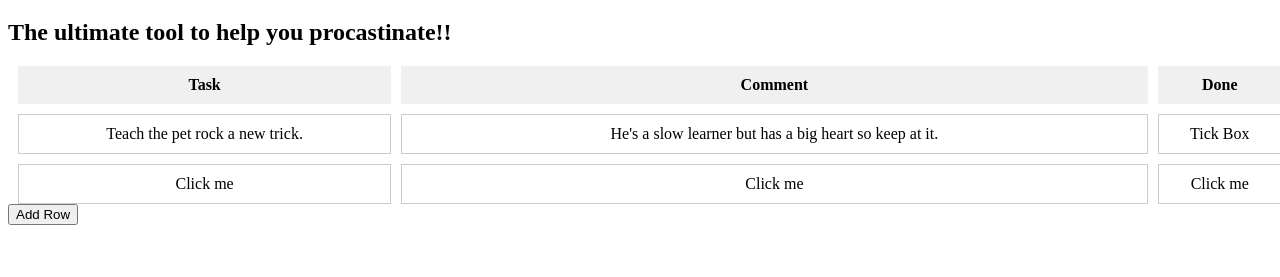
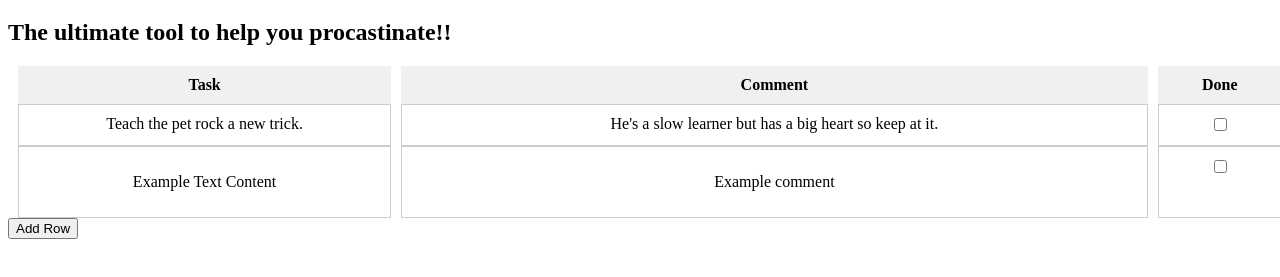
Before and after one commit to barnziebus/ToDoList, a plain HTML site: page index.html in a window 1280 px wide. Both pictures are taken after a click on the button "Add Row". Shown: the part 61-338 px from the top of the page. Drawn offline with Linux system fonts and the light colour scheme.

Commit message:
added a class file to input new rows into the todo list

```diff
--- a/index.html
+++ b/index.html
@@ -9,19 +9,24 @@
 <body>
     <h1>Procastionator's Pal</h1>
     <h2>The ultimate tool to help you procastinate!!</h2>
-    <div class="todo-list-container" id="todoListContainer">
+    <div class="todo-list-container-headers" id="todoListHeaders">
         <div class="header">Task</div>
         <div class="header">Comment</div>
         <div class="header">Done</div>
+    </div>
 
-        <div class="item">Teach the pet rock a new trick.</div>
-        <div class="item">He's a slow learner but has a big heart so keep at it.</div>
-        <div class="item">Tick Box</div>
+    <div class="todo-list-container" id="todoListContainer">
+        <div class="row">
+            <div class="item">Teach the pet rock a new trick.</div>
+            <div class="item">He's a slow learner but has a big heart so keep at it.</div>
+            <div class="item"><input type="checkbox"></input></div>
+        </div>
+    </div>
 
-    </div>
 
     <button id="addRowButton">Add Row</button>
 
-    <script src="main.js"></script>
+    <script src="newListItem.js" type="module"></script>
+    <script src="main.js" type="module"></script>
 </body>
 </html>
--- a/main.js
+++ b/main.js
@@ -1,3 +1,5 @@
+import { newTodoListItem } from "./newListItem.js";
+
 document.addEventListener("DOMContentLoaded", function() {
     const addButton = document.getElementById("addRowButton");
     const gridContainer = document.getElementById("todoListContainer");
@@ -6,15 +8,12 @@ document.addEventListener("DOMContentLoaded", function() {
         // Create new row
         console.log(`Create new row button pressed`);
 
-        const newRow = document.createElement("div");
-        newRow.classList.add("item");
-
-        for (let i = 0; i < 3; i++) {
-            const newCell = document.createElement("div");
-            newCell.textContent = `Click me`;
-            newCell.classList.add("item");
-
-            gridContainer.appendChild(newCell);
-        }
+        createExampleRow(gridContainer)
     });
 });
+
+
+
+function createExampleRow(todoListContainer) {
+    new newTodoListItem(todoListContainer)
+}
--- /dev/null
+++ b/newListItem.js
@@ -0,0 +1,55 @@
+export class newTodoListItem {
+    constructor(listContainer) {
+        console.log(`Build new row has be initalised from the newTodoListItem class`)
+        this.listContainer = listContainer
+
+        this.buildRow(listContainer)
+    }
+
+    buildRow(container) {
+        let rowContainer = document.createElement("div");
+        rowContainer.classList.add("row")
+
+        this.buildTaskCell(rowContainer)
+        this.buildCommentCell(rowContainer)
+        this.addTickBox(rowContainer)
+
+        container.appendChild(rowContainer);
+    }
+
+    buildTaskCell(container) {
+        let taskCellContainer = document.createElement("div");
+        let taskCellContent = document.createElement("p");
+
+        taskCellContainer.classList.add("item")
+
+        taskCellContent.textContent = `Example Text Content`;
+
+        taskCellContainer.appendChild(taskCellContent)
+        container.appendChild(taskCellContainer);
+    }
+
+    buildCommentCell(container) {
+        let commentCellContainer = document.createElement("div");
+        let commentCellContent = document.createElement("p");
+
+        commentCellContainer.classList.add("item");
+
+        commentCellContent.textContent = `Example comment`;
+
+        commentCellContainer.appendChild(commentCellContent);
+        container.appendChild(commentCellContainer);
+    }
+
+    addTickBox(container) {
+        let tickboxContainer = document.createElement("div");
+        let tickboxContent = document.createElement("input");
+
+        tickboxContainer.classList.add("item");
+
+        tickboxContent.type = "checkbox";
+
+        tickboxContainer.appendChild(tickboxContent);
+        container.appendChild(tickboxContainer);
+    }
+}
--- a/styles.css
+++ b/styles.css
@@ -1,5 +1,5 @@
 /* styles.css */
-.todo-list-container {
+.todo-list-container-headers {
   display: grid;
   grid-template-columns: 30% 60% 10%;
   grid-gap: 10px;
@@ -14,6 +14,14 @@
   font-weight: bold;
 }
 
+.row {
+  display: grid;
+  grid-template-columns: 30% 60% 10%;
+  grid-gap: 10px;
+  margin-left: 10px;
+  margin-right: 10px;
+}
+
 .item {
   padding: 10px;
   border: 1px solid #ccc;
```
Lines whose indentation alone changed are shown as unchanged.
